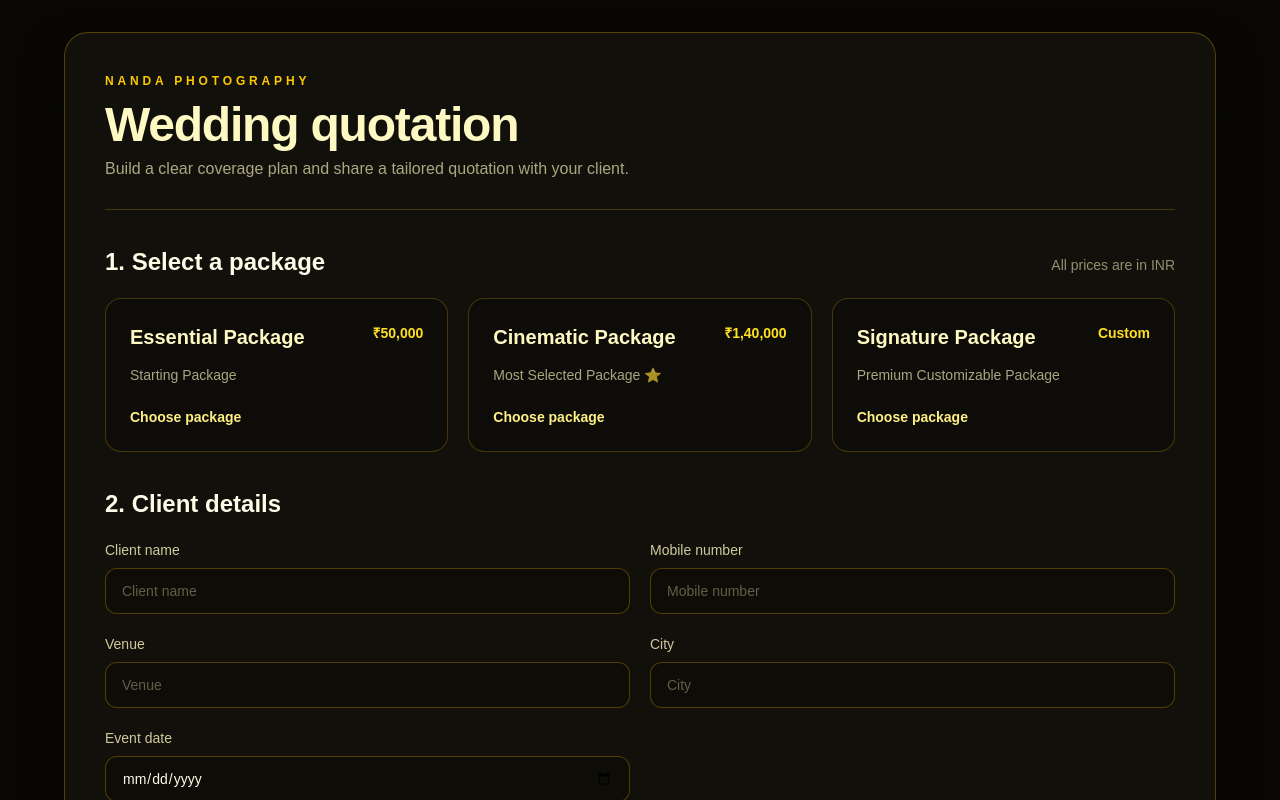
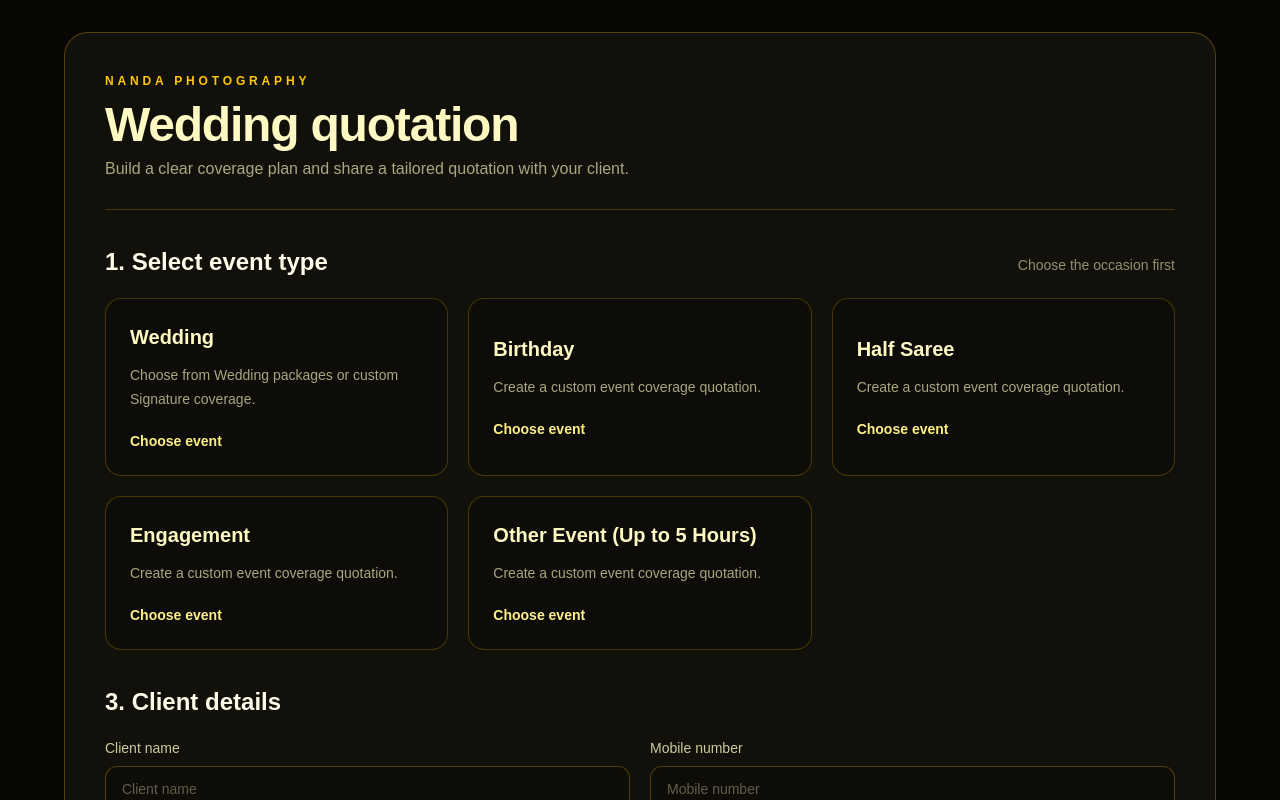
Before and after one commit to Nandaphotography/nanda-studio-os, a Next.js app: page /quotation in a window 1280 px wide. Shown: the top 800 px of the page. Built offline with nearby package versions, Linux system fonts and the light colour scheme.

Commit message:
Add event types to new quotation

```diff
--- a/app/data/signature.ts
+++ b/app/data/signature.ts
@@ -3,6 +3,16 @@ export type SignatureEvent = {
   name: string;
   crew: string[];
 };
+
+export const quotationEventTypes = [
+  { id: "wedding", name: "Wedding", description: "Choose from Wedding packages or custom Signature coverage." },
+  { id: "birthday", name: "Birthday", description: "Create a custom event coverage quotation." },
+  { id: "half-saree", name: "Half Saree", description: "Create a custom event coverage quotation." },
+  { id: "engagement", name: "Engagement", description: "Create a custom event coverage quotation." },
+  { id: "other-event-up-to-5-hours", name: "Other Event (Up to 5 Hours)", description: "Create a custom event coverage quotation." },
+] as const;
+
+export type QuotationEventTypeId = (typeof quotationEventTypes)[number]["id"];
 
 export const signatureRates = {
   "Traditional Photographer": 5000,
--- a/app/quotation/page.tsx
+++ b/app/quotation/page.tsx
@@ -3,12 +3,14 @@
 import { useState } from "react";
 import { packages } from "../data/packages";
 import {
+  quotationEventTypes,
   signatureCoverageOptions,
   signatureDeliverables,
   signatureEventAddOns,
   signatureEvents,
   signatureRates,
   type SignatureCoverageOption,
+  type QuotationEventTypeId,
 } from "../data/signature";
 import { saveQuotation } from "../data/quotations";
 
@@ -21,6 +23,24 @@ type ClientDetails = {
 };
 
 type Package = (typeof packages)[number];
+type CustomEventPackage = {
+  id: string;
+  name: string;
+  price: null;
+  description: string;
+  customizable: true;
+  photography?: string[];
+  videography?: string[];
+  deliverables?: string[];
+};
+type SelectedPackage = Package | CustomEventPackage;
+
+const nonWeddingEventTypes = new Set<QuotationEventTypeId>([
+  "birthday",
+  "half-saree",
+  "engagement",
+  "other-event-up-to-5-hours",
+]);
 
 const formatPrice = (amount: number) =>
   new Intl.NumberFormat("en-IN", {
@@ -30,7 +50,8 @@ const formatPrice = (amount: number) =>
   }).format(amount);
 
 export default function QuotationPage() {
-  const [selectedPackage, setSelectedPackage] = useState<Package | null>(null);
+  const [selectedEventType, setSelectedEventType] = useState<QuotationEventTypeId | null>(null);
+  const [selectedPackage, setSelectedPackage] = useState<SelectedPackage | null>(null);
   const [selectedSignatureEvents, setSelectedSignatureEvents] = useState<string[]>([]);
   const [selectedCoverage, setSelectedCoverage] = useState<
     Record<string, SignatureCoverageOption[]>
@@ -52,6 +73,9 @@ export default function QuotationPage() {
   const selectedEvents = signatureEvents.filter((event) =>
     selectedSignatureEvents.includes(event.id)
   );
+  const availableCoverageEvents = selectedEventType === "wedding"
+    ? signatureEvents.filter((event) => !nonWeddingEventTypes.has(event.id as QuotationEventTypeId))
+    : signatureEvents.filter((event) => event.id === selectedEventType);
   const signatureTotal = selectedEvents.reduce(
     (total, event) =>
       total +
@@ -80,6 +104,30 @@ export default function QuotationPage() {
     setSelectedDeliverables([]);
     setSelectedEventAddOns({});
     setIsQuotationGenerated(false);
+  };
+
+  const selectEventType = (eventTypeId: QuotationEventTypeId) => {
+    const eventType = quotationEventTypes.find((item) => item.id === eventTypeId);
+    if (!eventType) return;
+    setSelectedEventType(eventTypeId);
+    setSelectedCoverage({});
+    setSelectedDeliverables([]);
+    setSelectedEventAddOns({});
+    setSavedQuoteNumber("");
+    setIsQuotationGenerated(false);
+    if (eventTypeId === "wedding") {
+      setSelectedPackage(null);
+      setSelectedSignatureEvents([]);
+      return;
+    }
+    setSelectedPackage({
+      id: `${eventTypeId}-coverage`,
+      name: `${eventType.name} Coverage`,
+      price: null,
+      description: eventType.description,
+      customizable: true,
+    });
+    setSelectedSignatureEvents([eventTypeId]);
   };
 
   const updateClientDetail = (field: keyof ClientDetails, value: string) => {
@@ -232,34 +280,46 @@ export default function QuotationPage() {
 
         <section className="mt-9">
           <div className="flex items-baseline justify-between gap-4">
-            <h2 className="text-2xl font-semibold">1. Select a package</h2>
-            <p className="text-sm text-yellow-100/55">All prices are in INR</p>
+            <h2 className="text-2xl font-semibold">1. Select event type</h2>
+            <p className="text-sm text-yellow-100/55">Choose the occasion first</p>
           </div>
           <div className="mt-5 grid gap-5 md:grid-cols-3">
-            {packages.map((pkg) => {
-              const isSelected = selectedPackage?.id === pkg.id;
+            {quotationEventTypes.map((eventType) => {
+              const isSelected = selectedEventType === eventType.id;
               return (
-                <button key={pkg.id} type="button" onClick={() => selectPackage(pkg)} aria-pressed={isSelected} className={`rounded-2xl border p-6 text-left transition ${isSelected ? "border-yellow-300 bg-yellow-400/15 ring-1 ring-yellow-300" : "border-yellow-500/25 bg-black/20 hover:border-yellow-400 hover:bg-white/5"}`}>
-                  <div className="flex items-start justify-between gap-3">
-                    <h3 className="text-xl font-bold text-yellow-100">{pkg.name}</h3>
-                    <span className="text-sm font-semibold text-yellow-300">{pkg.price ? formatPrice(pkg.price) : "Custom"}</span>
-                  </div>
-                  <p className="mt-3 text-sm leading-6 text-yellow-100/65">{pkg.description}</p>
-                  <p className="mt-5 text-sm font-semibold text-yellow-200">{isSelected ? "Selected" : "Choose package"}</p>
+                <button key={eventType.id} type="button" onClick={() => selectEventType(eventType.id)} aria-pressed={isSelected} className={`rounded-2xl border p-6 text-left transition ${isSelected ? "border-yellow-300 bg-yellow-400/15 ring-1 ring-yellow-300" : "border-yellow-500/25 bg-black/20 hover:border-yellow-400 hover:bg-white/5"}`}>
+                  <h3 className="text-xl font-bold text-yellow-100">{eventType.name}</h3>
+                  <p className="mt-3 text-sm leading-6 text-yellow-100/65">{eventType.description}</p>
+                  <p className="mt-5 text-sm font-semibold text-yellow-200">{isSelected ? "Selected" : "Choose event"}</p>
                 </button>
               );
             })}
           </div>
         </section>
 
+        {selectedEventType === "wedding" && (
+          <section className="mt-9">
+            <div className="flex items-baseline justify-between gap-4">
+              <h2 className="text-2xl font-semibold">2. Select a Wedding package</h2>
+              <p className="text-sm text-yellow-100/55">All prices are in INR</p>
+            </div>
+            <div className="mt-5 grid gap-5 md:grid-cols-3">
+              {packages.map((pkg) => {
+                const isSelected = selectedPackage?.id === pkg.id;
+                return <button key={pkg.id} type="button" onClick={() => selectPackage(pkg)} aria-pressed={isSelected} className={`rounded-2xl border p-6 text-left transition ${isSelected ? "border-yellow-300 bg-yellow-400/15 ring-1 ring-yellow-300" : "border-yellow-500/25 bg-black/20 hover:border-yellow-400 hover:bg-white/5"}`}><div className="flex items-start justify-between gap-3"><h3 className="text-xl font-bold text-yellow-100">{pkg.name}</h3><span className="text-sm font-semibold text-yellow-300">{pkg.price ? formatPrice(pkg.price) : "Custom"}</span></div><p className="mt-3 text-sm leading-6 text-yellow-100/65">{pkg.description}</p><p className="mt-5 text-sm font-semibold text-yellow-200">{isSelected ? "Selected" : "Choose package"}</p></button>;
+              })}
+            </div>
+          </section>
+        )}
+
         {selectedPackage && !selectedPackage.customizable && <PackageDetails selectedPackage={selectedPackage} />}
 
         {selectedPackage?.customizable && (
           <section className="mt-9 rounded-2xl border border-yellow-500/25 bg-black/20 p-6 sm:p-7">
-            <h2 className="text-2xl font-semibold">2. Create your Signature coverage</h2>
+            <h2 className="text-2xl font-semibold">{selectedEventType === "wedding" ? "3. Create your Signature coverage" : `2. Create your ${selectedPackage.name}`}</h2>
             <p className="mt-2 text-yellow-100/65">Choose the programs, then add the crew for each one. The estimate updates as you go.</p>
             <div className="mt-6 grid gap-4 md:grid-cols-2 lg:grid-cols-3">
-              {signatureEvents.map((event) => {
+              {availableCoverageEvents.map((event) => {
                 const isSelected = selectedSignatureEvents.includes(event.id);
                 const eventTotal = (selectedCoverage[event.id] ?? []).reduce((total, coverage) => total + signatureRates[coverage], 0);
                 return (
@@ -318,7 +378,7 @@ export default function QuotationPage() {
         )}
 
         <section className="mt-9">
-          <h2 className="text-2xl font-semibold">{selectedPackage?.customizable ? "3" : "2"}. Client details</h2>
+          <h2 className="text-2xl font-semibold">{selectedPackage?.customizable ? (selectedEventType === "wedding" ? "4" : "3") : "3"}. Client details</h2>
           <div className="mt-5 grid gap-5 md:grid-cols-2">
             <Input label="Client name" value={clientDetails.name} onChange={(value) => updateClientDetail("name", value)} placeholder="Client name" />
             <Input label="Mobile number" value={clientDetails.phone} onChange={(value) => updateClientDetail("phone", value)} placeholder="Mobile number" type="tel" />
```
